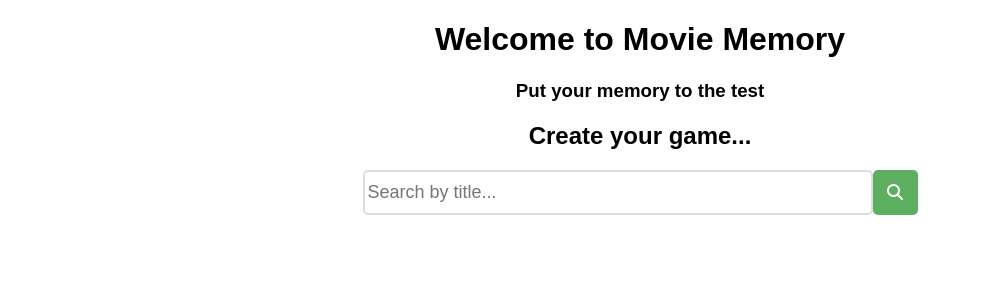
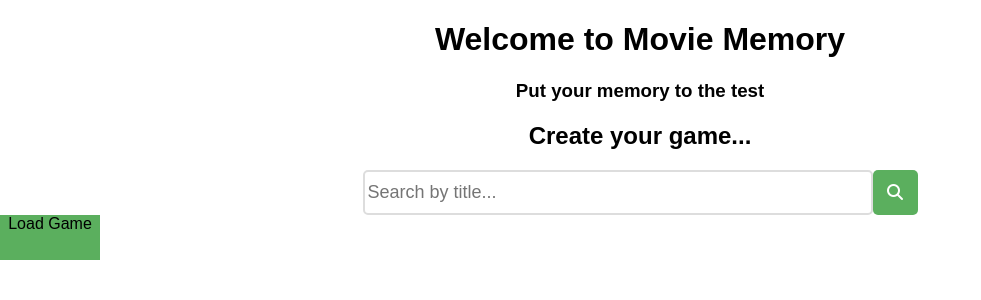
Before and after one commit to dsolis421/december83, a React (Create React App) app in the folder client/: page / in a window 1280 px wide. Shown: the top 300 px of the page, without its empty margins (0-981 px from the left). Built offline with nearby package versions, Linux system fonts and the light colour scheme.

Commit message:
game area in progress

```diff
--- a/client/src/App.css
+++ b/client/src/App.css
@@ -33,6 +33,12 @@ input {
   display: inline-block;
 }
 
+#load-game {
+  height: 45px;
+  width: 100px;
+  background-color: #5BAF5E;
+}
+
 .returned-movie > div {
   height: 50px;
   width: auto;
--- a/client/src/MovieCard.js
+++ b/client/src/MovieCard.js
@@ -3,6 +3,19 @@ import React from 'react';
 class MovieCard extends React.Component {
   constructor() {
     super();
+
+    this.state = {
+      background: 'black',
+      showPoster: true
+    }
+  }
+
+  render() {
+    return (
+      <div>
+        {this.state.showPoster ? <img src={this.props.memoryImage} /> : null}
+      </div>
+    )
   }
 
 }
--- /dev/null
+++ b/client/src/MovieGame.js
@@ -0,0 +1,81 @@
+import React from 'react';
+import MovieCard from './MovieCard';
+
+class MovieGame extends React.Component {
+  constructor() {
+    super();
+
+    this.firstSelection = '';
+    this.secondSelection = '';
+
+    this.state = {
+      gameReady: false,
+      matches: 0
+    }
+  }
+
+/*  shuffleArray(arr) {
+    //randomly shuffles array, pass the game array here after buildGame
+    var workingArray = arr.slice(), shuffledArray = [];
+    while (workingArray.length) {
+      shuffledArray.push(workingArray.splice(Math.floor(Math.random() * workingArray.length), 1)[0]);
+    }
+    return shuffledArray;
+  }
+
+
+
+  startGame() {
+
+  }
+
+  checkForMatch(first, second) {
+    if(first == second) {
+      return true;
+    } else {
+      return false;
+    }
+  }
+
+  checkForComplete() {
+    if(this.state.matches == 20) {
+      return true;
+    } else {
+      return false;
+    }
+  }
+
+  setSelection(selection) {
+    if(!this.firstSelection) {
+      this.firstSelection = selection;
+      return;
+    } else {
+      this.secondSelection = selection;
+      if(checkForMatch(this.firstSelection, this.secondSelection)) {
+        this.setState({matches: this.state.matches++});
+        //somehow change card state
+        if(checkForComplete()) {
+          runGameOver();
+        } else {
+          return;
+        }
+      } else {
+        return;
+      }
+    }
+  }*/
+
+  render() {
+    return (
+      <div id="game-board">
+        {this.props.gameDeck.map(card => {
+          return <MovieCard key={card} memoryImage={card}/>
+          })
+        }
+      </div>
+    )
+  }
+
+}
+
+export default MovieGame;
--- a/client/src/PlayArea.js
+++ b/client/src/PlayArea.js
@@ -2,6 +2,7 @@ import React from 'react';
 import MovieCard from './MovieCard';
 import MovieSearchBar from './MovieSearchBar';
 import MovieSearchResults from './MovieSearchResults';
+import MovieGame from './MovieGame';
 import axios from 'axios';
 
 class PlayArea extends React.Component {
@@ -14,7 +15,8 @@ class PlayArea extends React.Component {
       movies: [],
       searchText: '',
       searchResult: [],
-      showResults: false
+      showResults: false,
+      showGame: false
     };
   }
 
@@ -49,13 +51,28 @@ class PlayArea extends React.Component {
   }
 
   addMovieToGame(movie) {
+    console.log("movie = " + movie);
     this.game.push(movie);
-    console.log("move = " + movie);
     console.log("game = " + this.game);
     this.setState({
       movies: this.game
     });
-    console.log(this.state.movies);
+    console.log("movie state " + this.state.movies);
+  }
+
+  buildGame(arr) {
+    //map each array index
+    arr.map(poster => {
+      let gameArray = arr;
+      gameArray.push(poster);
+      gameArray.push(poster);
+      gameArray.push(poster);
+      console.log(gameArray);
+      this.setState({
+        showGame: true
+      });
+      return gameArray;
+    });
   }
 
   formatDate(date) {
@@ -71,8 +88,10 @@ class PlayArea extends React.Component {
           captureSearch={this.captureSearch.bind(this)}
           goSearch={this.goSearch.bind(this)}
           value={this.state.searchText}/>
+        <div id='load-game' onClick={() => this.buildGame(this.state.movies)}>Load Game</div>
         {this.state.showResults ? <MovieSearchResults searchResult={this.state.searchResult}
           addMovie={this.addMovieToGame.bind(this)}/> : null}
+        {this.state.showGame ? <MovieGame gameDeck={this.game}/> : null}
       </div>
     )
   }
```
Also changed, not shown: 1 other file (tests, documents, lock files or other folders).
